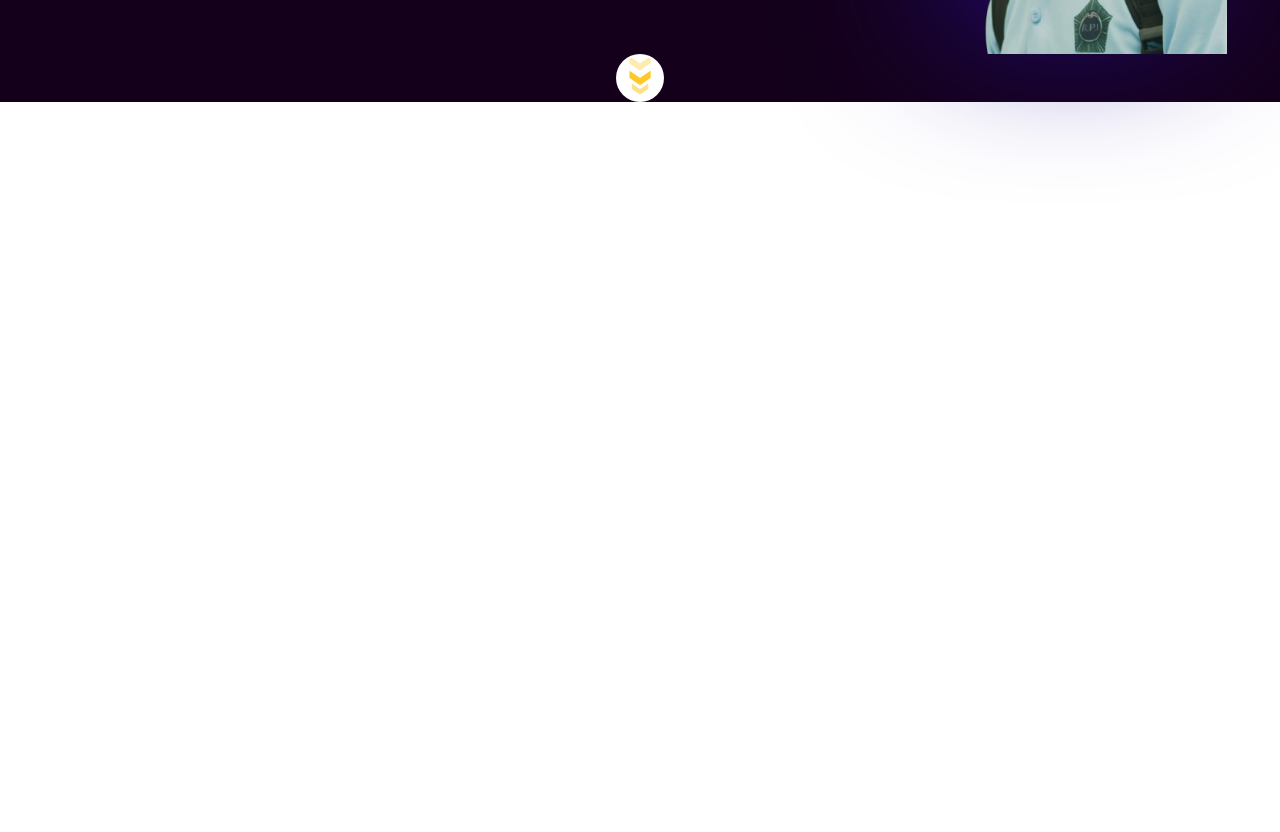
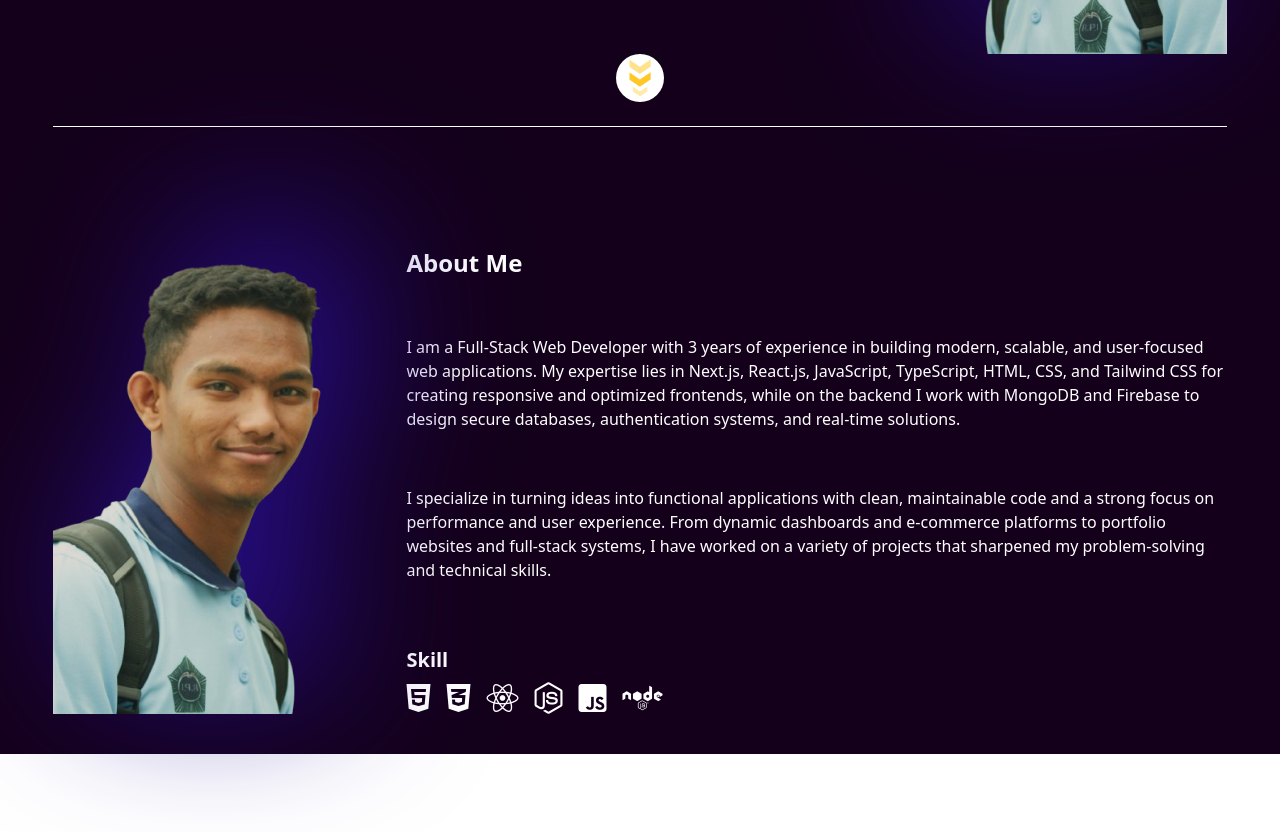
Before and after one commit to abusayedsohag/protfolio-web, a Next.js app: page / in a window 1280 px wide. Shown: the part 540-1372 px from the top of the page. Before the commit the page ends 800 px from the top, so only its background shows below. Built offline with nearby package versions, Linux system fonts and the light colour scheme.

Commit message:
about page added

```diff
--- /dev/null
+++ b/src/Components/About.jsx
@@ -0,0 +1,35 @@
+import React from 'react';
+
+const About = () => {
+    return (
+        <div className='py-10'>
+            <div className='flex'>
+                <div className="flex w-7xl justify-start drop-shadow-[40px_-40px_80px_rgba(40,15,150,1)]">
+                    <img
+                        src="./me1.png"
+                        width={350}
+                    />
+                </div>
+                <div className='flex flex-col justify-between'>
+                    <h1 className='text-2xl font-bold'>About Me</h1>
+                    <p>I am a Full-Stack Web Developer with 3 years of experience in building modern, scalable, and user-focused web applications. My expertise lies in Next.js, React.js, JavaScript, TypeScript, HTML, CSS, and Tailwind CSS for creating responsive and optimized frontends, while on the backend I work with MongoDB and Firebase to design secure databases, authentication systems, and real-time solutions.</p>
+                    <p>I specialize in turning ideas into functional applications with clean, maintainable code and a strong focus on performance and user experience. From dynamic dashboards and e-commerce platforms to portfolio websites and full-stack systems, I have worked on a variety of projects that sharpened my problem-solving and technical skills.</p>
+
+                    <div>
+                        <h1 className='text-xl py-2 font-bold'>Skill</h1>
+                        <div className='fa-2xl flex gap-4'>
+                            <i class="fa-brands fa-html5"></i>
+                            <i class="fa-brands fa-css3-alt"></i>
+                            <i class="fa-brands fa-react"></i>
+                            <i class="fa-brands fa-node-js"></i>
+                            <i class="fa-brands fa-square-js"></i>
+                            <i class="fa-brands fa-node"></i>
+                        </div>
+                    </div>
+                </div>
+            </div>
+        </div>
+    );
+};
+
+export default About;
--- a/src/app/page.jsx
+++ b/src/app/page.jsx
@@ -4,6 +4,7 @@ import Lottie from "lottie-react";
 import { useEffect, useRef } from "react";
 import Typed from "typed.js";
 import downarrow from "./../../public/animations/downarrow.json";
+import About from "@/Components/About";
 
 
 export default function Home() {
@@ -32,6 +33,8 @@ export default function Home() {
 
   return (
     <div className="text-white w-11/12 mx-auto">
+      {/* banner */}
+      <div>
         <div className="grid grid-cols-2">
           <div className="flex flex-col gap-10">
             <div>
@@ -70,5 +73,14 @@ export default function Home() {
           />
         </button>
       </div>
+      <br />
+
+      <hr />
+
+      {/* About me */}
+      <div className="my-20">
+        <About></About>
+      </div>
+    </div>
   );
 }
```
Also changed, not shown: public/me1.png (added). Lines whose indentation alone changed are shown as unchanged.
